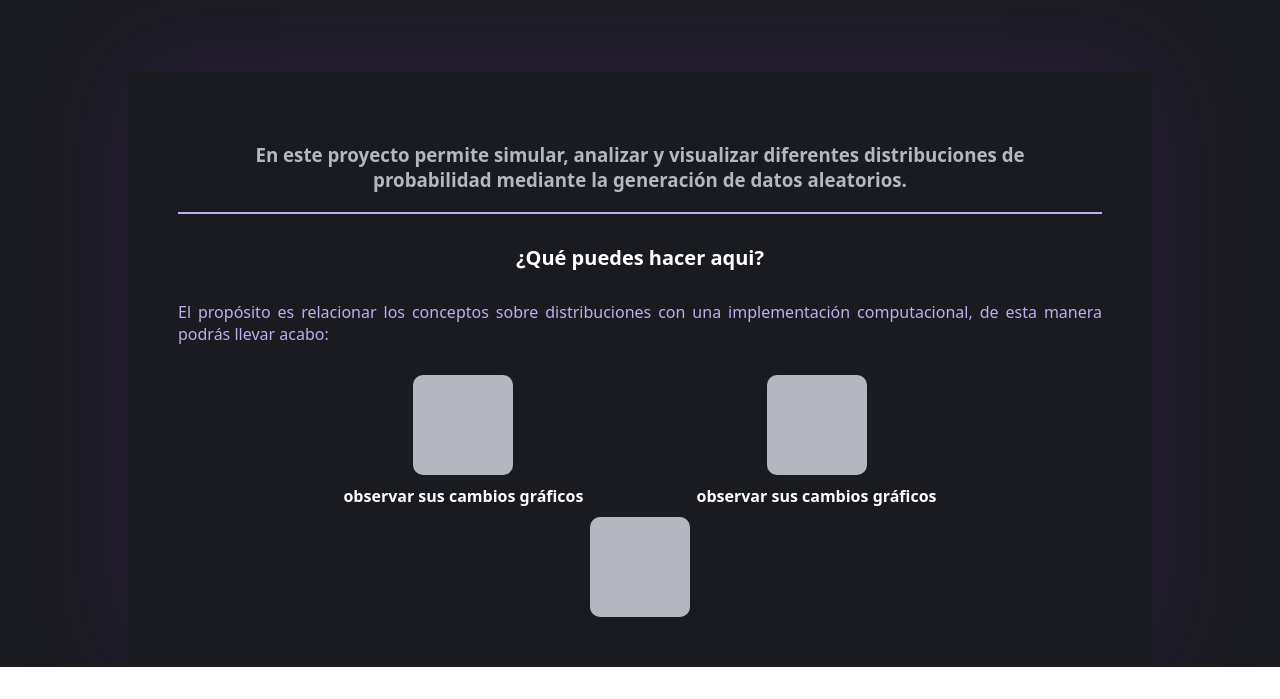
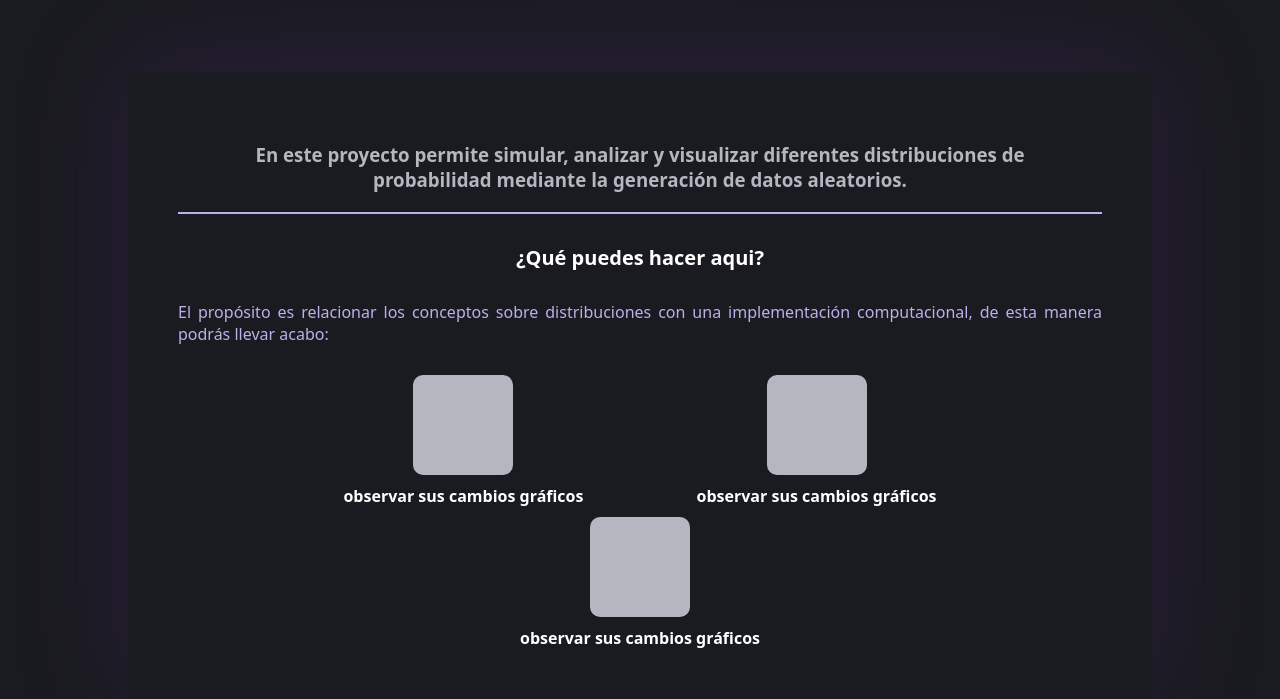
Before and after one commit to NunezManriqueCuauhtemocEmmanuel/proyecto_probabilidad, a React (Vite) app: page / in a window 1280 px wide. Shown: the part 728-1427 px from the top of the page. Before the commit the page ends 1395 px from the top, so only its background shows below. Built offline with nearby package versions, Linux system fonts and the light colour scheme; a web font is replaced by a local one.

Commit message:
segundo commit

```diff
--- a/src/App.jsx
+++ b/src/App.jsx
@@ -33,8 +33,8 @@ function App() {
             </div>
             <div className="herramienta">
               <div className="contenedor_herramienta">
-
               </div>
+              <h5>observar sus cambios gráficos</h5>
             </div>
           </div>
 
```
